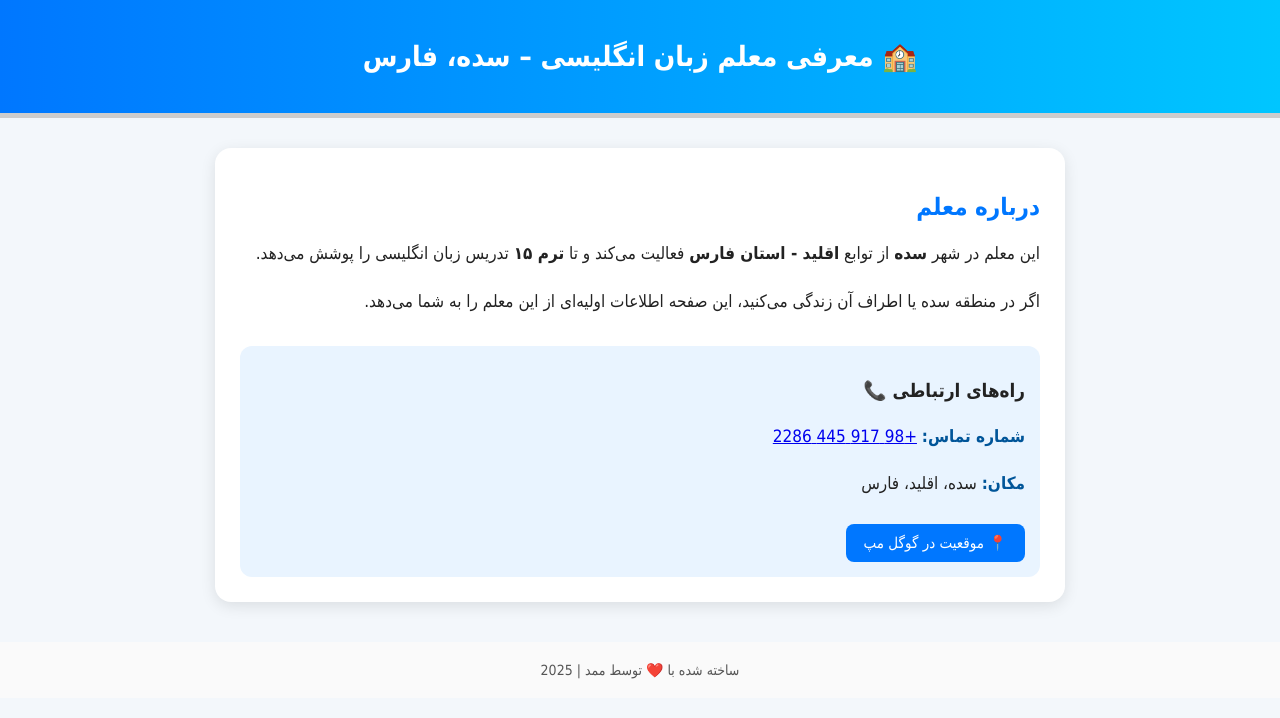
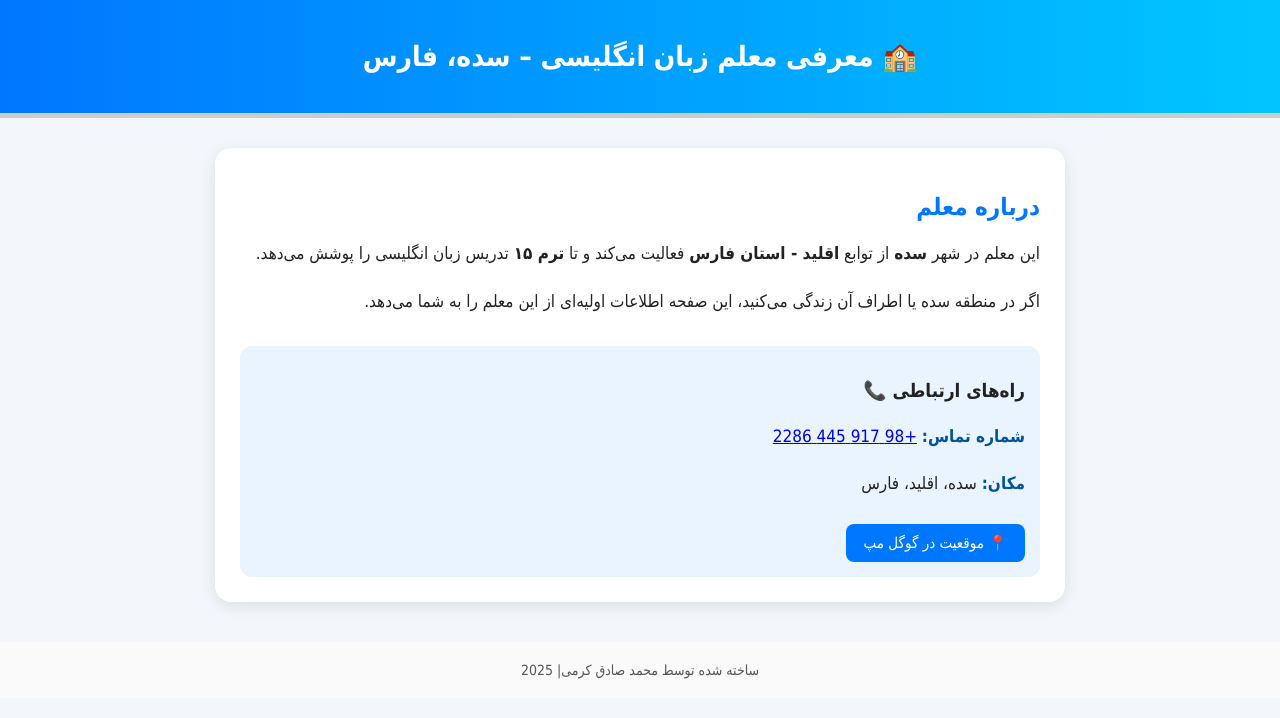
Before and after one commit to mmd99p/Tch, a plain HTML site: page index.html in a window 1280 px wide. Drawn offline with Linux system fonts and the light colour scheme.

Commit message:
Update index.html

```diff
--- a/index.html
+++ b/index.html
@@ -87,7 +87,7 @@
 </div>
 
 <footer>
-  ساخته شده با ❤️ توسط ممد | 2025
+  ساخته شده توسط محمد صادق کرمی| 2025
 </footer>
 
 </body>
```
